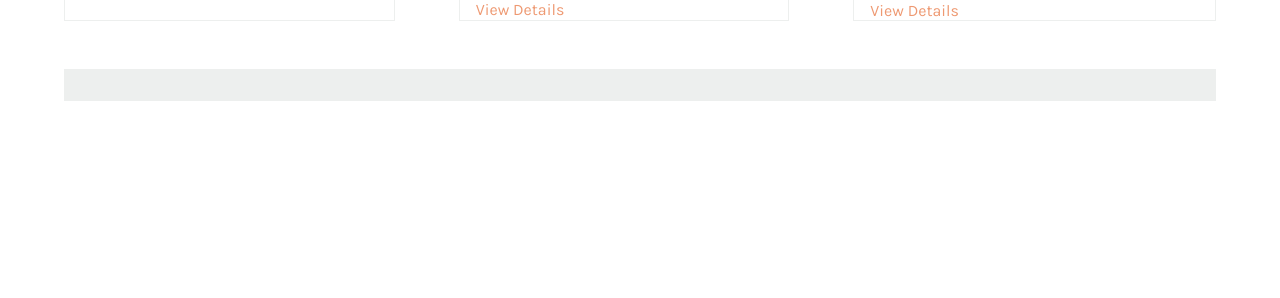
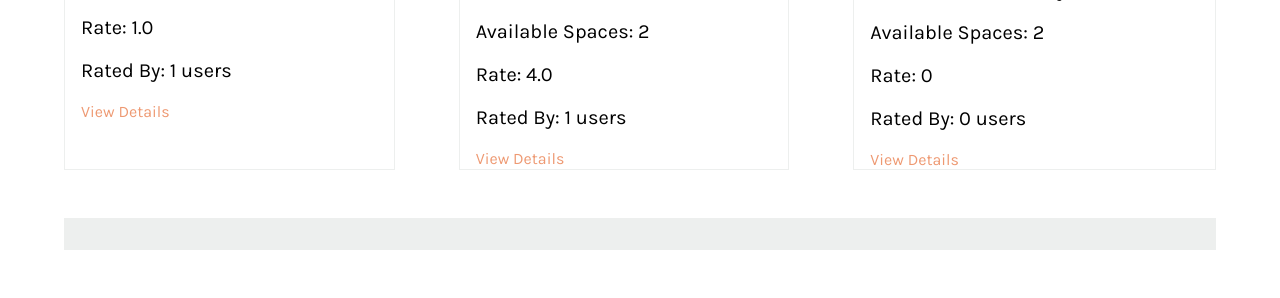
Before and after one commit to ariel-pi/Kennel, a Django app: page / in a window 1280 px wide. Shown: the part 1062-1360 px from the top of the page. Before the commit the page ends 1163 px from the top, so only its background shows below. Run offline with Django 5.2, Linux system fonts and the light colour scheme; a user stored in the database is signed in; data comes from the database, SQL or seed files in the repository; both versions use the stored data as it was after the commit; some web fonts are replaced.

```diff
--- a/KennelWebsite/Website/static/css/style.css
+++ b/KennelWebsite/Website/static/css/style.css
@@ -285,10 +285,29 @@ footer p {
     margin: 0.5rem;
 }
 
+
 .small_button:hover {
     background: #fff;
     color: #495E57;
     border: 1px solid #495E57;
+}
+  .delete_button {
+    padding: .25rem .5rem; /* Adjust padding as needed */
+    border: 1px solid #ff0000;
+    background-color: #ff0000;
+    border-radius: 5px;
+    font-size: 1rem; /* Adjust font size as needed */
+    display: inline-block;
+    color: #fff;
+    line-height: 20px; /* Adjust line height as needed */
+    margin: 0.5rem;
+}
+
+
+.delete_button:hover {
+    background: #fff;
+    color: #ff0000;
+    border: 1px solid #ff0000;
 }
 .error_text {
     color: red;
--- a/KennelWebsite/Website/templates/base.html
+++ b/KennelWebsite/Website/templates/base.html
@@ -31,6 +31,7 @@
         <img src="{% static 'img/logo.png' %}" alt="Logo" class="logo">
         <h1>Dogs Club</h1>
         {% if user.is_authenticated %}
+                <p>Hi, {{user.first_name}}</p>
 
                 <form method="post" action="{% url 'logout' %}">
                     {% csrf_token %}
--- a/KennelWebsite/Website/templates/boardinghouse_detail.html
+++ b/KennelWebsite/Website/templates/boardinghouse_detail.html
@@ -2,7 +2,7 @@
 {% load custom_filters %}
 
 
-{% block title %}{{ boardinghouse.name }} - Dog Boarding{% endblock %}
+{% block title %}{{ boardinghouse.name }} - Dogs Club{% endblock %}
 
 {% block content %}
 
--- a/KennelWebsite/Website/templates/boardinghouse_list.html
+++ b/KennelWebsite/Website/templates/boardinghouse_list.html
@@ -1,6 +1,6 @@
 {% extends 'base.html' %}
 
-{% block title %}Boarding Houses - Dog Boarding{% endblock %}
+{% block title %}Boarding Houses - Dogs Club{% endblock %}
 
 {% block content %}
         <h2>Explore our Boarding Houses</h2>
--- a/KennelWebsite/Website/templates/booking_history.html
+++ b/KennelWebsite/Website/templates/booking_history.html
@@ -1,6 +1,6 @@
 {% extends 'base.html' %}
 
-{% block title %}Booking History - Dog Boarding{% endblock %}
+{% block title %}Booking History - Dogs Club{% endblock %}
 
 {% block content %}
 
--- a/KennelWebsite/Website/templates/home.html
+++ b/KennelWebsite/Website/templates/home.html
@@ -1,7 +1,7 @@
 {% extends 'base.html' %}
 {% load static %}
 {% block title %}
-    Home - Dog Boarding
+    Home - Dogs Club
 {% endblock %}
 
 {% block content %}
@@ -15,31 +15,37 @@
 
 
             <article>
-                <h3>{{ featured_boardinghouses.0.name }}</h3>
+                <h3>{{ featured_boardinghouses.0.0.name }}</h3>
                 <img src="{% static 'img/dog_with_rope.jpg' %}" class = "cropped-image">
-                <p>{{ featured_boardinghouses.0.description }}</p>
-                <p>Location: {{ featured_boardinghouses.0.location }}</p>
-                <p>Available Spaces: {{ featured_boardinghouses.0.available_spaces }}</p>
+                <p>{{ featured_boardinghouses.0.0.description }}</p>
+                <p>Location: {{ featured_boardinghouses.0.0.location }}</p>
+                <p>Available Spaces: {{ featured_boardinghouses.0.0.available_spaces }}</p>
+                <p>Rate: {{ featured_boardinghouses.0.1 }} </p>
+                <p>Rated By: {{ featured_boardinghouses.0.2 }} users</p>
 
-                <a href="{% url 'boardinghouse_detail' featured_boardinghouses.0.id %}">View Details</a>
+                <a href="{% url 'boardinghouse_detail' featured_boardinghouses.0.0.id %}">View Details</a>
             </article>
             <article>
-                <h3>{{ featured_boardinghouses.1.name }}</h3>
+                <h3>{{ featured_boardinghouses.1.0.name }}</h3>
                 <img src="{% static 'img/white_dog_play.jpg' %}" class = "cropped-image">
-                <p>{{ featured_boardinghouses.1.description }}</p>
-                <p>Location: {{ featured_boardinghouses.1.location }}</p>
-                <p>Available Spaces: {{ featured_boardinghouses.1.available_spaces }}</p>
+                <p>{{ featured_boardinghouses.1.0.description }}</p>
+                <p>Location: {{ featured_boardinghouses.1.0.location }}</p>
+                <p>Available Spaces: {{ featured_boardinghouses.1.0.available_spaces }}</p>
+                <p>Rate: {{ featured_boardinghouses.1.1 }} </p>
+                <p>Rated By: {{ featured_boardinghouses.1.2 }} users</p>
 
-                <a href="{% url 'boardinghouse_detail' featured_boardinghouses.1.id %}">View Details</a>
+                <a href="{% url 'boardinghouse_detail' featured_boardinghouses.1.0.id %}">View Details</a>
             </article>
             <article>
-                <h3>{{ featured_boardinghouses.2.name }}</h3>
+                <h3>{{ featured_boardinghouses.2.0.name }}</h3>
                 <img src="{% static 'img/dog_with_ball.jpg' %}" class = "cropped-image">
-                <p>{{ featured_boardinghouses.2.description }}</p>
-                <p>Location: {{ featured_boardinghouses.2.location }}</p>
-                <p>Available Spaces: {{ featured_boardinghouses.2.available_spaces }}</p>
+                <p>{{ featured_boardinghouses.2.0.description }}</p>
+                <p>Location: {{ featured_boardinghouses.2.0.location }}</p>
+                <p>Available Spaces: {{ featured_boardinghouses.2.0.available_spaces }}</p>
+                <p>Rate: {{ featured_boardinghouses.2.1 }} </p>
+                <p>Rated By: {{ featured_boardinghouses.2.2 }} users</p>
 
-                <a href="{% url 'boardinghouse_detail' featured_boardinghouses.2.id %}">View Details</a>
+                <a href="{% url 'boardinghouse_detail' featured_boardinghouses.2.0.id %}">View Details</a>
             </article>
 
     </section>
--- a/KennelWebsite/Website/templates/owner_dashboard.html
+++ b/KennelWebsite/Website/templates/owner_dashboard.html
@@ -9,8 +9,9 @@
         <li>{{ boarding_house.name }} - {{ boarding_house.description }}</li>
         <form method="post" action="{% url 'delete_boardinghouse' boarding_house.id %}">
           {% csrf_token %}
-          <button type="submit" class = "small_button">Delete</button>
+          <button type="submit" class = "delete_button">Delete</button>
         </form>
+        <a href="{% url 'update_boardinghouse' boarding_house.id %}" class = "small_button">Update</a>
       {% endfor %}
     </ul>
   {% else %}
--- a/KennelWebsite/Website/templates/profile.html
+++ b/KennelWebsite/Website/templates/profile.html
@@ -3,7 +3,7 @@
 {% load custom_filters %}
 
 
-{% block title %}User Profile - Dog Boarding{% endblock %}
+{% block title %}User Profile - Dogs Club{% endblock %}
 
 {% block content %}
     <!DOCTYPE html>
--- a/KennelWebsite/Website/templates/reviews.html
+++ b/KennelWebsite/Website/templates/reviews.html
@@ -1,7 +1,7 @@
 {% extends 'base.html' %}
 
 {% block title %}
-    Reviews - Boarding House Reviews
+    Reviews - {{ boardinghouse_name }}
 {% endblock title %}
 
 {% block content %}
--- a/KennelWebsite/Website/urls.py
+++ b/KennelWebsite/Website/urls.py
@@ -8,6 +8,7 @@ from .views import (
     UpdateBookingStatusView,
     AddBoardinghouseView,
     DeleteBoardinghouseView,
+    UpdateBoardinghouseView,
     BookingView,
     AddReviewView,
     ReviewView,
@@ -30,6 +31,7 @@ urlpatterns = [
     path('boardinghouses/<int:boardinghouse_id>/add-review/', AddReviewView.as_view(), name='add_review'),
     path('boardinghouses/<int:boardinghouse_id>/reviews/', ReviewView.as_view(), name='reviews'),
     path('boardinghouses/reviews/<int:review_id>/delete/', ReviewView.as_view(), name='delete_review'),
+    path('boardinghouses/<int:boardinghouse_id>/update/', UpdateBoardinghouseView.as_view(), name='update_boardinghouse'),
     path('booking/history/', BookingHistoryView.as_view(), name='booking_history'),
     path('owner/dashboard/', OwnerDashboardView.as_view(), name='owner_dashboard'),
     path('update-booking-status/<int:booking_id>/', UpdateBookingStatusView.as_view(), name='update_booking_status'),
--- a/KennelWebsite/Website/views.py
+++ b/KennelWebsite/Website/views.py
@@ -22,16 +22,28 @@ from django.contrib.auth.mixins import PermissionRequiredMixin
 from django.contrib.auth import update_session_auth_hash
 from django.contrib.auth.forms import PasswordChangeForm
 from django.views.generic.edit import CreateView
+from django.core.exceptions import PermissionDenied
+
 
 class HomeView(View):
     def _highest_rated_boardinghouses():
-        #TODO: implement this method
         boardinghouses = BoardingHouse.objects.all()
-        return boardinghouses[:3]
+        boardinghouses_and_avarege_reates = []
+
+        for boardinghouse in boardinghouses:
+            reviews = Review.objects.filter(boarding_house=boardinghouse)
+            amount_of_reviews = len(reviews)
+            if reviews:
+                average_rating = sum([review.rating for review in reviews]) / len(reviews)
+            else:
+                average_rating = 0
+            boardinghouses_and_avarege_reates.append((boardinghouse, average_rating, amount_of_reviews))
+
+        return boardinghouses_and_avarege_reates[:3]
 
     def get(self, request, *args, **kwargs):
         featured_boardinghouses = HomeView._highest_rated_boardinghouses()
-        return render(request, 'home.html', {'featured_boardinghouses': HomeView._highest_rated_boardinghouses()})
+        return render(request, 'home.html', {'featured_boardinghouses': featured_boardinghouses})
 
 class AboutView(View):
     def get(self, request, *args, **kwargs):
@@ -252,6 +264,29 @@ class DeleteBoardinghouseView(PermissionRequiredMixin, View):
         messages.success(request, 'Boardinghouse has been successfully deleted.')
         return redirect('owner_dashboard')
 
+class UpdateBoardinghouseView(PermissionRequiredMixin, UpdateView):
+    permission_required = ('Website.change_boardinghouse')
+    model = BoardingHouse
+    form_class = BoardingHouseForm
+    template_name = 'update_boardinghouse.html'
+    def get_success_url(self):
+        print("get_success_url")
+        return reverse_lazy('boardinghouse_detail', kwargs={'boardinghouse_id': self.object.id})
+
+    def get_object(self, queryset=None):
+        boardinghouse_id = self.kwargs.get('boardinghouse_id')
+        boardinghouse = get_object_or_404(BoardingHouse, id=boardinghouse_id)
+
+        # Check if the user is the owner of the boardinghouse
+        if boardinghouse.user != self.request.user:
+            print("You are not the owner of the boardinghouse")
+            # You might want to handle this situation, like raising PermissionDenied
+            # or redirecting the user to a different page.
+            # For now, let's raise PermissionDenied
+            raise PermissionDenied("You are not the owner of the boardinghouse")
+
+        print("get_object")
+        return boardinghouse
 class AddReviewView(PermissionRequiredMixin, View):
     permission_required = ('Website.add_review')
     def get(self, request, boardinghouse_id, *args, **kwargs):
```
Also changed, not shown: KennelWebsite/Website/templates/about.html (+2 -16 lines), KennelWebsite/Website/templates/update_boardinghouse.html (added, +30 -0 lines), KennelWebsite/Website/profile_pictures/ARNO1089.jpg (deleted), KennelWebsite/Website/profile_pictures/sad_monster.jpg (deleted), KennelWebsite/db.sqlite3, 2 other files.
